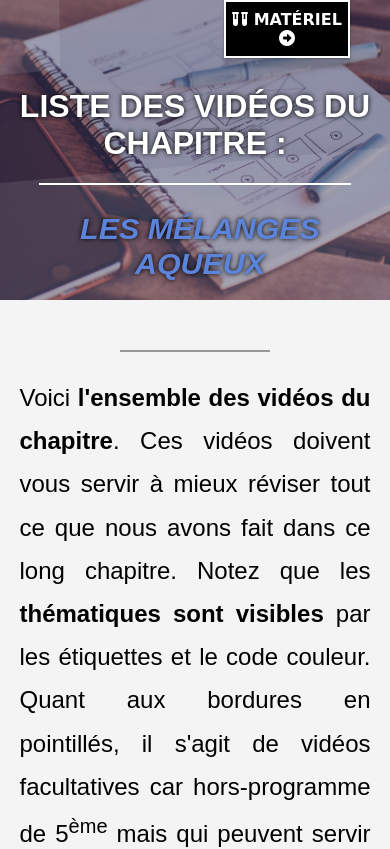
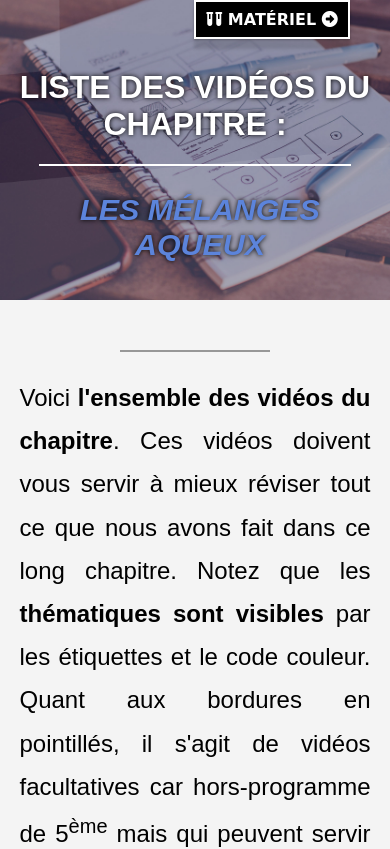
Before and after one commit to DavidLapierre/physique, a plain HTML site: page index.html in a window 390 px wide. Shown: the top 849 px of the page. Drawn offline with Linux system fonts and the light colour scheme; a web font is replaced by a local one.

Commit message:
Add files via upload

```diff
--- a/videos.css
+++ b/videos.css
@@ -311,7 +311,7 @@ section.grise2 .fin p {
     nav ul {margin : 0 5px; padding : 8px 0;}
 
     div.bandeau {
-        width: 30%;
+        width: 40%;
         margin-right: 40px;
         padding : 0 0;
         background-color: BLACK;
@@ -474,8 +474,8 @@ section.grise2 .fin p {
     nav ul {margin : 0 5px; padding : 8px 0;}
 
     div.bandeau {
-        width: 30%;
-        min-width: 126px;
+        width: 40%;
+        min-width: 136px;
         margin-right: 40px;
         padding : 0 0;
         background-color: BLACK;
```
